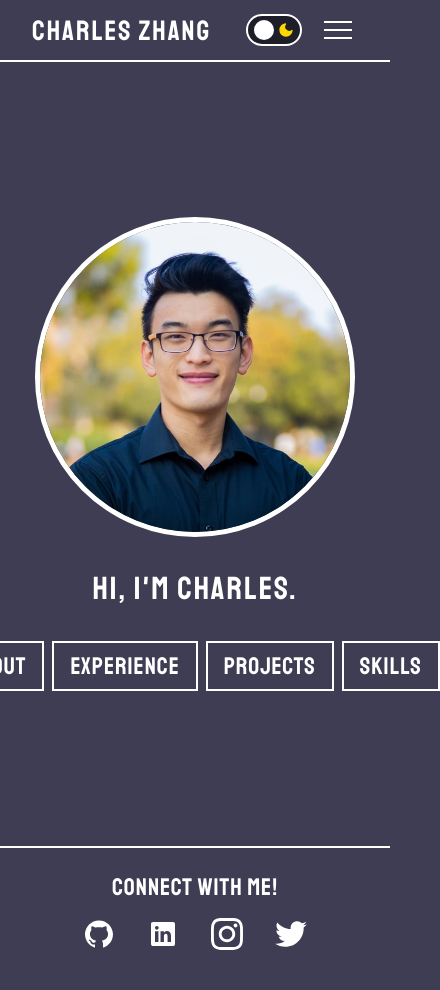
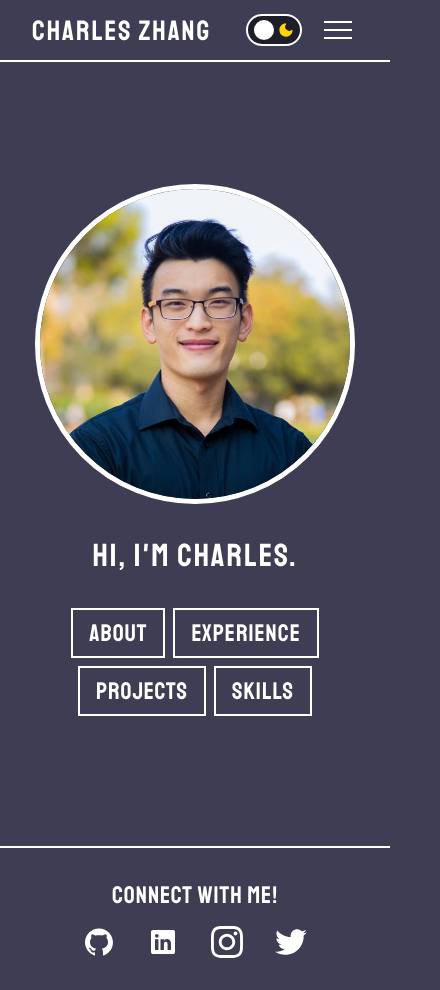
Before and after one commit to czhangy/czhangyio, a Next.js app: page / in a window 390 px wide. Shown: the whole page, 440 px wide, since content can reach past the window. Built offline with nearby package versions, Linux system fonts and the light colour scheme.

Commit message:
home page responsive fixes

```diff
--- a/src/pages/index.tsx
+++ b/src/pages/index.tsx
@@ -33,18 +33,26 @@ const Home: NextPage = () => {
                 Hi, I&apos;m Charles.
             </h2>
             <nav>
+                <div>
                     <Link href="/about">
                         <a className={show ? "show" : "from-bottom"}>About</a>
                     </Link>
                     <Link href="/experience">
-                    <a className={show ? "show" : "from-bottom"}>Experience</a>
+                        <a className={show ? "show" : "from-bottom"}>
+                            Experience
+                        </a>
                     </Link>
+                </div>
+                <div>
                     <Link href="/projects">
-                    <a className={show ? "show" : "from-bottom"}>Projects</a>
+                        <a className={show ? "show" : "from-bottom"}>
+                            Projects
+                        </a>
                     </Link>
                     <Link href="/skills">
                         <a className={show ? "show" : "from-bottom"}>Skills</a>
                     </Link>
+                </div>
             </nav>
         </div>
     );
--- a/src/styles/Home/Home.module.scss
+++ b/src/styles/Home/Home.module.scss
@@ -4,8 +4,10 @@
     align-items: center;
     display: flex;
     flex-direction: column;
-    height: calc(100vh - constants.$navbar-height);
+    min-height: calc(100vh - constants.$navbar-height);
     justify-content: center;
+    min-height: calc(100vh - constants.$navbar-height);
+    padding: constants.$padding;
     width: 100%;
 
     .headshot {
@@ -26,10 +28,15 @@
 
     nav {
         display: flex;
-        justify-content: center;
+        flex-direction: column;
+        align-items: center;
+
+        div {
+            margin-bottom: 0.5rem;
 
             a {
                 border: 2px solid var(--accent-color);
+                display: inline-block;
                 font-family: constants.$header-font;
                 font-size: 1.5rem;
                 letter-spacing: 1px;
@@ -42,6 +49,7 @@
             }
         }
     }
+}
 
 @media (hover: hover) {
     #home nav a:hover {
@@ -50,7 +58,17 @@
 }
 
 @media screen and (min-width: constants.$mobile) {
-    #home h2 {
+    #home {
+        h2 {
             font-size: 3rem;
         }
+
+        nav {
+            flex-direction: row;
+
+            div {
+                margin: 0 0.25rem;
             }
+        }
+    }
+}
--- a/src/styles/Nav/Footer.module.scss
+++ b/src/styles/Nav/Footer.module.scss
@@ -6,7 +6,7 @@
     display: flex;
     flex-direction: column;
     justify-content: center;
-    padding: 1.5rem constants.$x-padding;
+    padding: constants.$padding;
     width: 100%;
 
     .footer-text {
--- a/src/styles/Nav/Navbar.module.scss
+++ b/src/styles/Nav/Navbar.module.scss
@@ -11,7 +11,7 @@
         height: constants.$navbar-height;
         justify-content: space-between;
         max-width: constants.$max-width;
-        padding: 0 constants.$x-padding;
+        padding: 0 constants.$padding;
         position: relative;
         width: 100%;
 
--- a/src/styles/_constants.scss
+++ b/src/styles/_constants.scss
@@ -30,7 +30,7 @@ $mobile: 767px;
 
 // Important dimensions
 $navbar-height: 60px;
-$x-padding: 2rem;
+$padding: 2rem;
 $max-width: 1360px;
 $homepage-padding: 15rem;
 
```
Lines whose indentation alone changed are shown as unchanged.
